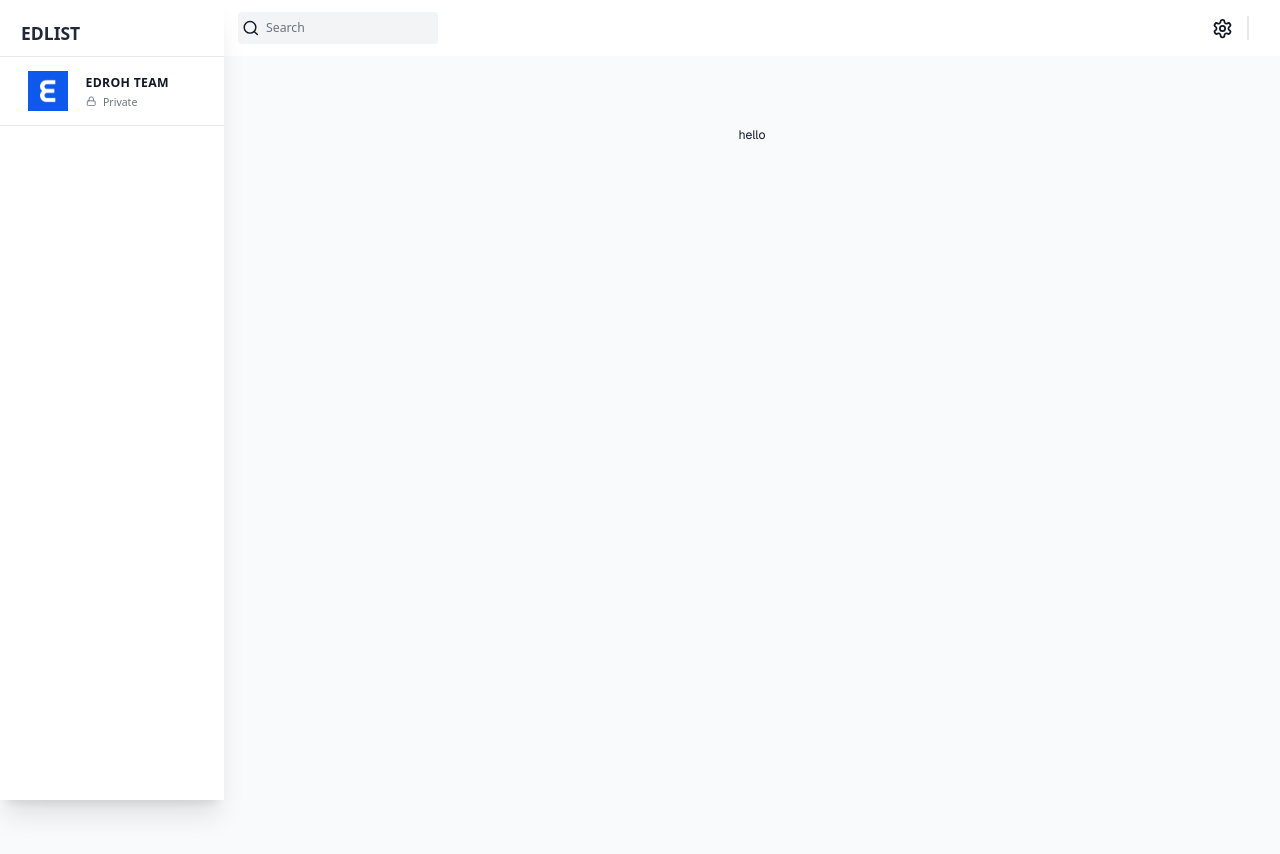
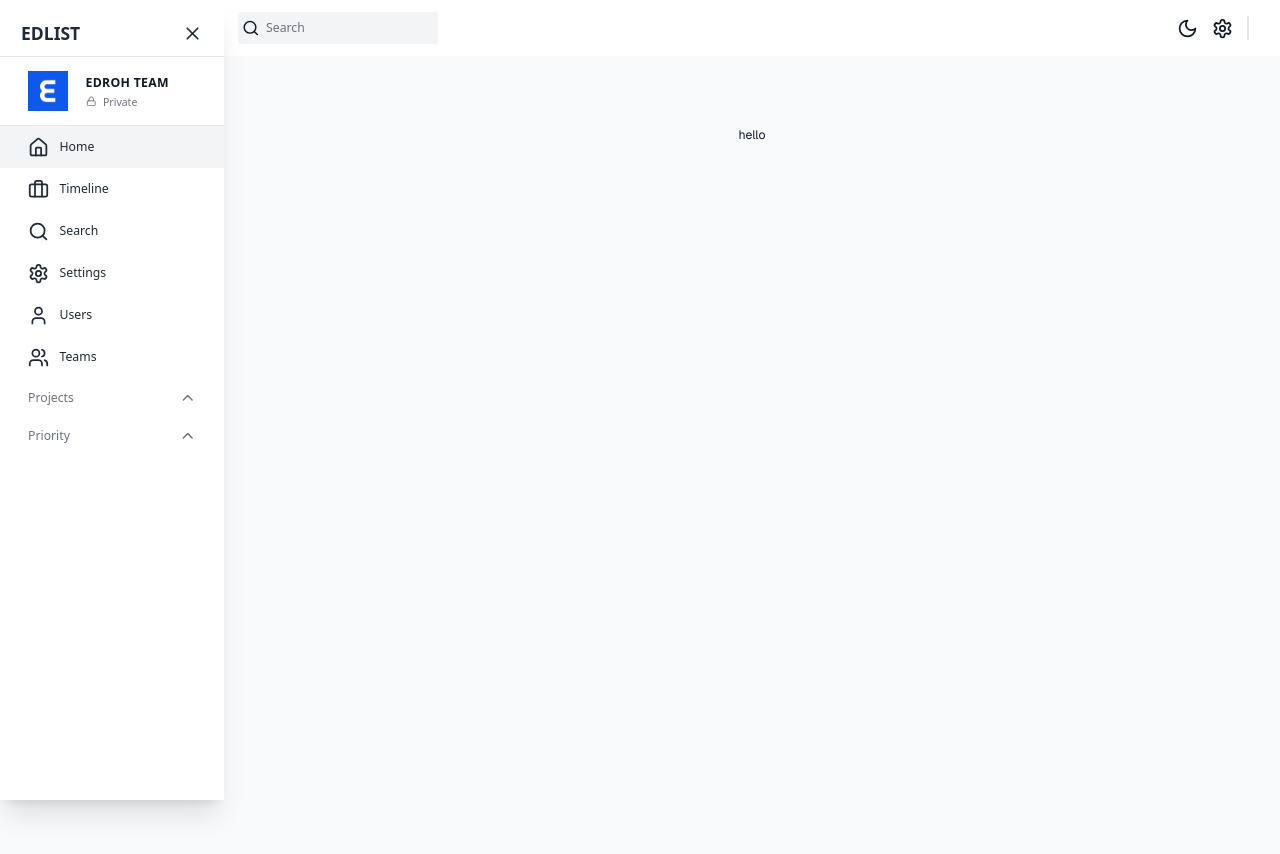
Before and after one commit to Jaggishah/ProjectManagement, a Next.js app in the folder client/: page / in a window 1280 px wide. Built offline with nearby package versions, Linux system fonts and the light colour scheme; no server answers.

Commit message:
added dartk mode

```diff
--- a/client/src/app/DashboardWrapper.tsx
+++ b/client/src/app/DashboardWrapper.tsx
@@ -1,13 +1,59 @@
-import React from 'react'
+"use client";
+
+import React, { useEffect } from 'react'
 import Navbar from "@/components/Navbar"
 import Sidebar  from '@/components/Sidebar'
-import StoreProvider from './redux'
+import StoreProvider, { useAppSelector } from './redux'
 
 const DashboardLayout = ({ children } : { children : React.ReactNode}) => {
+    const isSidebarCollapsed = useAppSelector(
+        (state) => state.global.isSidebarCollapsed,
+      );
+      const isDarkMode = useAppSelector((state) => state.global.isDarkMode);
+      useEffect(() => {
+        // On page load or when changing themes, best to add inline in `head` to avoid FOUC
+        document.documentElement.classList.toggle(
+          'dark',
+          localStorage.theme === 'dark' ||
+            (!('theme' in localStorage) && window.matchMedia('(prefers-color-scheme: dark)').matches)
+        );
+      }, []);
+
+        useEffect(() => {
+            if (isDarkMode) {
+            setDarkMode();
+            } else {
+            setLightMode();
+            }
+        }, [isDarkMode]);
+
+      const setLightMode = () => {
+        localStorage.theme = 'light';
+        document.documentElement.classList.remove('dark');
+      };
+
+      const setDarkMode = () => {
+        localStorage.theme = 'dark';
+        document.documentElement.classList.add('dark');
+      };
+
+      const setSystemMode = () => {
+        localStorage.removeItem('theme');
+        if (window.matchMedia('(prefers-color-scheme: dark)').matches) {
+          document.documentElement.classList.add('dark');
+        } else {
+          document.documentElement.classList.remove('dark');
+        }
+      };
+
   return (
     <div className='flex min-h-screen w-full bg-gray-50 text-gray-900'>
         <Sidebar/>
-        <main className='flex w-full flex-col bg-gray-50 md:pl-64 dark:bg-dark-bg'>
+        <main
+                className={`flex w-full flex-col bg-gray-50 dark:bg-dark-bg ${
+                isSidebarCollapsed ? "" : "md:pl-64"
+                }`}
+            >
             <Navbar/>
             {children}
         </main>
--- a/client/src/app/redux.tsx
+++ b/client/src/app/redux.tsx
@@ -1,3 +1,5 @@
+"use client";
+
 import { useRef } from "react";
 import { combineReducers, configureStore } from "@reduxjs/toolkit";
 import {
--- a/client/src/components/Navbar/index.tsx
+++ b/client/src/components/Navbar/index.tsx
@@ -1,11 +1,25 @@
 import React from 'react'
-import { Search, Settings } from 'lucide-react'
+import { Menu, Moon, Search, Settings, Sun } from 'lucide-react'
 import Link from 'next/link'
+import { useAppDispatch, useAppSelector } from '@/app/redux';
+import { setIsDarkMode, setIsSidebarCollapsed } from '@/state';
 
 const index = () => {
+    const dispatch = useAppDispatch();
+  const isSidebarCollapsed = useAppSelector(
+    (state) => state.global.isSidebarCollapsed,
+  );
+  const isDarkMode = useAppSelector((state) => state.global.isDarkMode);
   return (
     <div className='flex items-center justify-between bg-white px-4 py-3 dark:bg-black '>
         <div className='flex items-center gap-8'>
+                    {!isSidebarCollapsed ? null : (
+                    <button
+                        onClick={() => dispatch(setIsSidebarCollapsed(!isSidebarCollapsed))}
+                    >
+                        <Menu className="h-8 w-8 dark:text-white" />
+                    </button>
+                    )}
                 <div className='relative flex h-min w-[200px]'>
                     <Search className='absolute left-[4px] top-1/2 mr-2 h-5 w-5 -translate-y-1/2 transform cursor-pointer dark:text-white'/>
                     <input
@@ -16,9 +30,27 @@
                 </div>
         </div>
         <div className="flex items-center">
+            <button
+            onClick={() => dispatch(setIsDarkMode(!isDarkMode))}
+            className={
+                isDarkMode
+                ? `rounded p-2 dark:hover:bg-gray-700`
+                : `rounded p-2 hover:bg-gray-100`
+            }
+            >
+            {isDarkMode ? (
+                <Sun className="h-6 w-6 cursor-pointer dark:text-white" />
+            ) : (
+                <Moon className="h-6 w-6 cursor-pointer dark:text-white" />
+            )}
+            </button>
             <Link
             href={"/settings"}
-            className='h-min w-min rounded p-2 hover:bg-gray-100'
+            className={
+                isDarkMode
+                  ? `h-min w-min rounded p-2 dark:hover:bg-gray-700`
+                  : `h-min w-min rounded p-2 hover:bg-gray-100`
+              }
             >
                 <Settings className='h-6 w-6 cursor-pointer dark:text-white'/>
             </Link>
--- a/client/src/components/Sidebar/index.tsx
+++ b/client/src/components/Sidebar/index.tsx
@@ -1,16 +1,43 @@
 "use client";
 
-import { LockIcon } from 'lucide-react';
+import { useAppDispatch, useAppSelector } from '@/app/redux';
+import { setIsSidebarCollapsed } from '@/state';
+import {
+  AlertCircle,
+  AlertOctagon,
+  AlertTriangle,
+  Briefcase,
+  ChevronDown,
+  ChevronUp,
+  Home,
+  Layers3,
+  LockIcon,
+  LucideIcon,
+  Search,
+  Settings,
+  ShieldAlert,
+  User,
+  Users,
+  X,
+} from "lucide-react";
 import Image from 'next/image';
+import Link from 'next/link';
+import { usePathname } from 'next/navigation';
 import React, { useState } from 'react'
 
  const index = () => {
     const [ showProjects, setShowProjects ] =  useState(true)
     const [ showPriority, setShowPriority ] =  useState(true)
+    const dispatch = useAppDispatch();
+  const isSidebarCollapsed = useAppSelector(
+    (state) => state.global.isSidebarCollapsed,
+  );
 
-    const sidebarClassNames = `fixed flex flex-col h-[100%] justify-between shadow-xl
-    transition-all duration-300 h-full z-40 dark:bg-black overflow-y-auto bg-white
-    w-64`;
+
+  const sidebarClassNames = `fixed flex flex-col h-[100%] justify-between shadow-xl
+  transition-all duration-300 h-full z-40 dark:bg-black overflow-y-auto bg-white
+  ${isSidebarCollapsed ? "w-0 hidden" : "w-64"}
+`;
   return (
     <div className={sidebarClassNames}>
 
@@ -20,6 +47,16 @@
                 <div className="text-xl font-bold text-gray-800 dark:text-white">
                     EDLIST
                 </div>
+                {isSidebarCollapsed ? null : (
+                  <button
+                    className="py-3"
+                    onClick={() => {
+                      dispatch(setIsSidebarCollapsed(!isSidebarCollapsed));
+                    }}
+                  >
+                    <X className="h-6 w-6 text-gray-800 hover:text-gray-500 dark:text-white" />
+                  </button>
+                )}
             </div>
 
          {/* team */}
@@ -40,10 +77,80 @@
                 </div>
             </div>
             </div>
+
+            <nav className="z-10 w-full">
+              <SidebarLink icon={Home} label="Home" href="/" />
+              <SidebarLink icon={Briefcase} label="Timeline" href="/timeline" />
+              <SidebarLink icon={Search} label="Search" href="/search" />
+              <SidebarLink icon={Settings} label="Settings" href="/settings" />
+              <SidebarLink icon={User} label="Users" href="/users" />
+              <SidebarLink icon={Users} label="Teams" href="/teams" />
+            </nav>
+
+            {/* PROJECTS LINKS */}
+            <button
+              onClick={() => setShowProjects((prev) => !prev)}
+              className="flex w-full items-center justify-between px-8 py-3 text-gray-500"
+            >
+              <span className="">Projects</span>
+              {showProjects ? (
+                <ChevronUp className="h-5 w-5" />
+              ) : (
+                <ChevronDown className="h-5 w-5" />
+              )}
+            </button>
+                {/* PRIORITIES LINKS */}
+                <button
+              onClick={() => setShowPriority((prev) => !prev)}
+              className="flex w-full items-center justify-between px-8 py-3 text-gray-500"
+            >
+              <span className="">Priority</span>
+              {showPriority ? (
+                <ChevronUp className="h-5 w-5" />
+              ) : (
+                <ChevronDown className="h-5 w-5" />
+              )}
+            </button>
          </div>
+
 
     </div>
   )
 }
 
-export default index
+
+
+
+interface SidebarLinkProps {
+  href: string;
+  icon: LucideIcon;
+  label: string;
+}
+
+const SidebarLink = ({ href, icon: Icon, label }: SidebarLinkProps) => {
+  const pathname = usePathname();
+  const isActive =
+    pathname === href || (pathname === "/" && href === "/dashboard");
+
+  return (
+    <Link href={href} className="w-full">
+      <div
+        className={`relative flex cursor-pointer items-center gap-3 transition-colors hover:bg-gray-100 dark:bg-black dark:hover:bg-gray-700 ${
+          isActive ? "bg-gray-100 text-white dark:bg-gray-600" : ""
+        } justify-start px-8 py-3`}
+      >
+        {isActive && (
+          <div className="absolute left-0 top-0 h-[100%] w-[5px] bg-blue-200" />
+        )}
+
+        <Icon className="h-6 w-6 text-gray-800 dark:text-gray-100" />
+        <span className={`font-medium text-gray-800 dark:text-gray-100`}>
+          {label}
+        </span>
+      </div>
+    </Link>
+  );
+};
+
+
+export default index;
```
Also changed, not shown: client/src/app/globals.css (line endings or trailing spaces).
